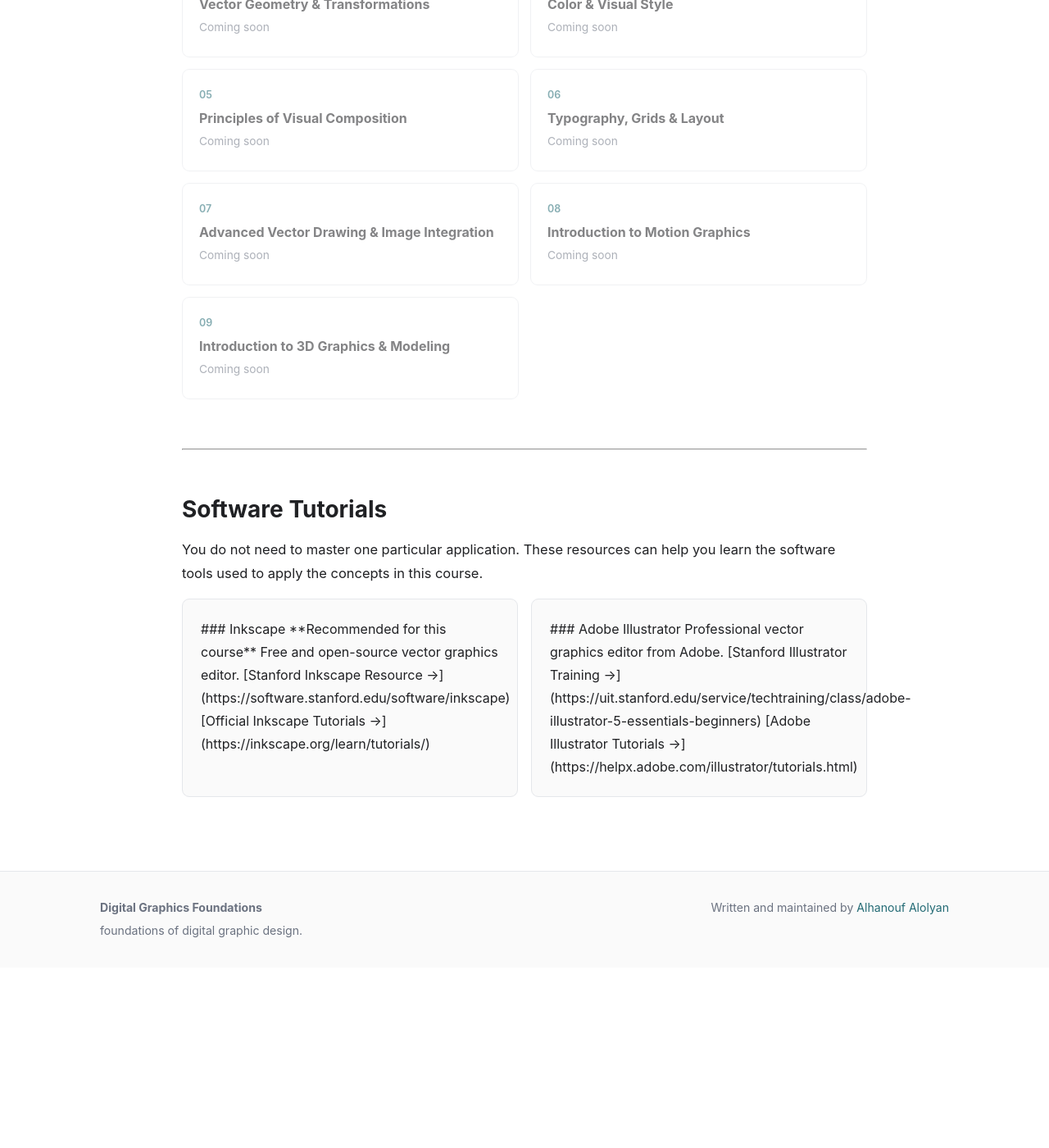
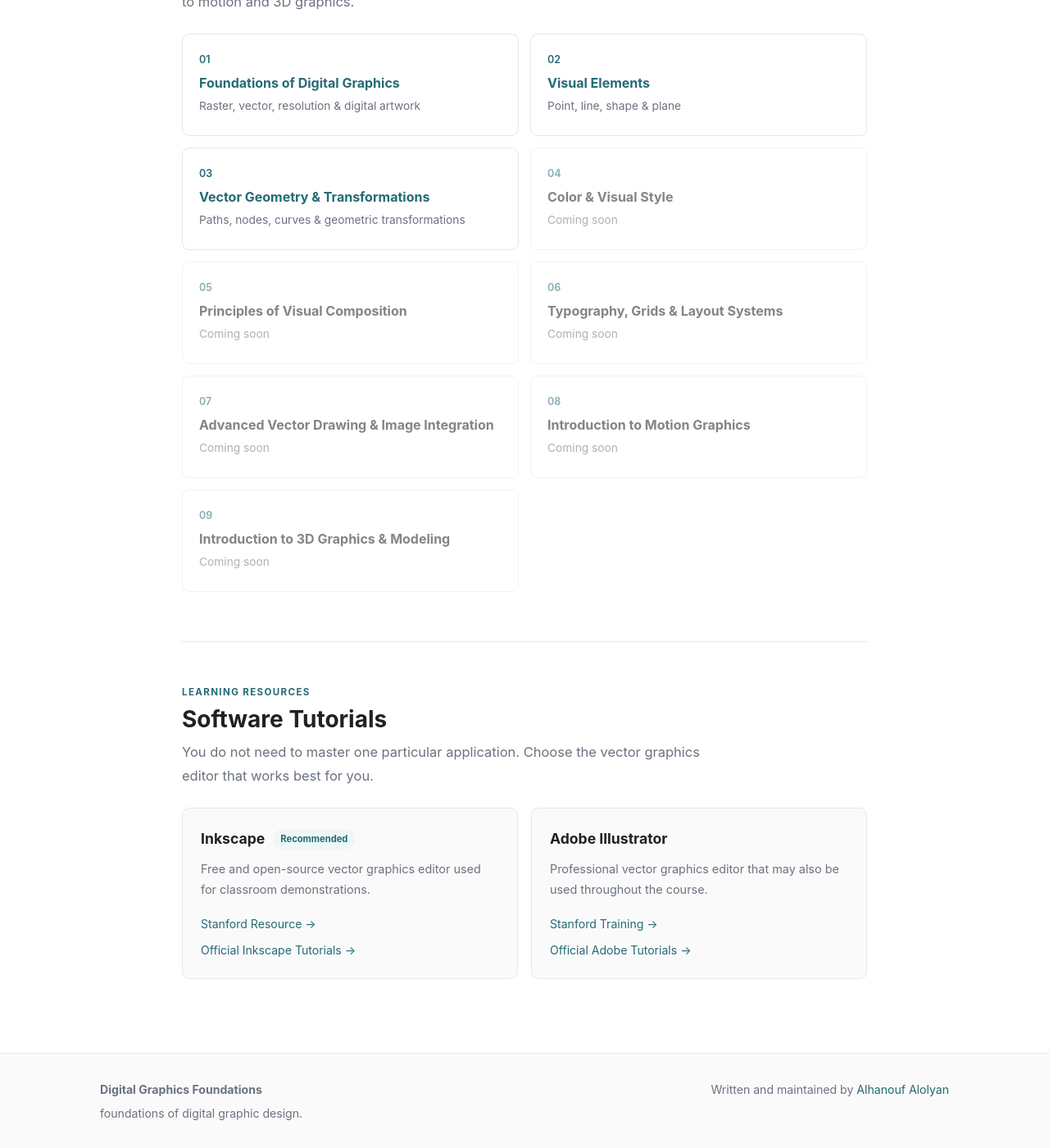
Before and after one commit to HanoCat/digital-graphics-foundations, a Jekyll site: the page built from index.md, in a window 1280 px wide and 1400 px high, scrolled down 559 px. Shown: the whole window at 82% size. Built offline with Jekyll 4.4.1, drawn with Linux system fonts in a browser that asks for light colours; before the commit the page ends 1739 px from its top, so only the background shows below that; some of the changed text lies outside the part shown.

Commit message:
better style

```diff
--- a/index.md
+++ b/index.md
@@ -3,109 +3,239 @@ layout: default
 title: Home
 ---
 
-<div class="course-hero">
+<section class="course-hero">
 
-# Digital Graphics Foundations
+  <h1>Digital Graphics Foundations</h1>
 
-Learn the principles behind digital graphics — and apply them using the vector editor of your choice.
+  <p>
+    Learn the principles behind digital graphics and apply them using
+    the vector editor of your choice.
+  </p>
 
-**Inkscape is used for classroom demonstrations**, but Adobe Illustrator or another suitable vector editor may also be used.
+  <p>
+    <strong>Inkscape is used for classroom demonstrations</strong>,
+    but Adobe Illustrator or another suitable vector editor may also be used.
+  </p>
 
-</div>
-
-## Start Here
-
-<div class="lesson-grid">
-
-<a class="lesson-card" href="{{ site.baseurl }}/lessons/01-digital-graphics-foundations.html">
-<span class="lesson-number">01</span>
-<strong>Foundations of Digital Graphics</strong>
-<span>Raster, vector, resolution & digital artwork</span>
-</a>
-
-<a class="lesson-card" href="{{ site.baseurl }}/lessons/02-point-line-plane.html">
-<span class="lesson-number">02</span>
-<strong>Visual Elements</strong>
-<span>Point, line, shape & plane</span>
-</a>
-
-<div class="lesson-card coming-soon">
-<span class="lesson-number">03</span>
-<strong>Vector Geometry & Transformations</strong>
-<span>Coming soon</span>
-</div>
-
-<div class="lesson-card coming-soon">
-<span class="lesson-number">04</span>
-<strong>Color & Visual Style</strong>
-<span>Coming soon</span>
-</div>
-
-<div class="lesson-card coming-soon">
-<span class="lesson-number">05</span>
-<strong>Principles of Visual Composition</strong>
-<span>Coming soon</span>
-</div>
-
-<div class="lesson-card coming-soon">
-<span class="lesson-number">06</span>
-<strong>Typography, Grids & Layout</strong>
-<span>Coming soon</span>
-</div>
-
-<div class="lesson-card coming-soon">
-<span class="lesson-number">07</span>
-<strong>Advanced Vector Drawing & Image Integration</strong>
-<span>Coming soon</span>
-</div>
-
-<div class="lesson-card coming-soon">
-<span class="lesson-number">08</span>
-<strong>Introduction to Motion Graphics</strong>
-<span>Coming soon</span>
-</div>
-
-<div class="lesson-card coming-soon">
-<span class="lesson-number">09</span>
-<strong>Introduction to 3D Graphics & Modeling</strong>
-<span>Coming soon</span>
-</div>
+</section>
 
 
-</div>
+<section id="lessons" class="lessons-section">
 
----
+  <div class="section-heading">
+    <span class="section-label">COURSE CONTENT</span>
 
-## Software Tutorials
+    <h2>Lessons</h2>
 
-You do not need to master one particular application. These resources can help you learn the software tools used to apply the concepts in this course.
+    <p>
+      Explore the foundations of digital graphics, from visual elements
+      and vector geometry to motion and 3D graphics.
+    </p>
+  </div>
 
-<div class="software-grid">
 
-<div class="software-card">
+  <div class="lesson-grid">
 
-### Inkscape
+    <!-- Lesson 01 -->
+    <a class="lesson-card"
+       href="{{ '/lessons/01-digital-graphics-foundations.html' | relative_url }}">
 
-**Recommended for this course**
+      <span class="lesson-number">01</span>
 
-Free and open-source vector graphics editor.
+      <strong>Foundations of Digital Graphics</strong>
 
-[Stanford Inkscape Resource →](https://software.stanford.edu/software/inkscape)
+      <span>Raster, vector, resolution & digital artwork</span>
 
-[Official Inkscape Tutorials →](https://inkscape.org/learn/tutorials/)
+    </a>
 
-</div>
 
-<div class="software-card">
+    <!-- Lesson 02 -->
+    <a class="lesson-card"
+       href="{{ '/lessons/02-point-line-plane.html' | relative_url }}">
 
-### Adobe Illustrator
+      <span class="lesson-number">02</span>
 
-Professional vector graphics editor from Adobe.
+      <strong>Visual Elements</strong>
 
-[Stanford Illustrator Training →](https://uit.stanford.edu/service/techtraining/class/adobe-illustrator-5-essentials-beginners)
+      <span>Point, line, shape & plane</span>
 
-[Adobe Illustrator Tutorials →](https://helpx.adobe.com/illustrator/tutorials.html)
+    </a>
 
-</div>
 
-</div>
+    <!-- Lesson 03 -->
+    <a class="lesson-card"
+       href="{{ '/lessons/03-vector-geometry-transformations.html' | relative_url }}">
+
+      <span class="lesson-number">03</span>
+
+      <strong>Vector Geometry & Transformations</strong>
+
+      <span>Paths, nodes, curves & geometric transformations</span>
+
+    </a>
+
+
+    <!-- Lesson 04 -->
+    <div class="lesson-card coming-soon">
+
+      <span class="lesson-number">04</span>
+
+      <strong>Color & Visual Style</strong>
+
+      <span>Coming soon</span>
+
+    </div>
+
+
+    <!-- Lesson 05 -->
+    <div class="lesson-card coming-soon">
+
+      <span class="lesson-number">05</span>
+
+      <strong>Principles of Visual Composition</strong>
+
+      <span>Coming soon</span>
+
+    </div>
+
+
+    <!-- Lesson 06 -->
+    <div class="lesson-card coming-soon">
+
+      <span class="lesson-number">06</span>
+
+      <strong>Typography, Grids & Layout Systems</strong>
+
+      <span>Coming soon</span>
+
+    </div>
+
+
+    <!-- Lesson 07 -->
+    <div class="lesson-card coming-soon">
+
+      <span class="lesson-number">07</span>
+
+      <strong>Advanced Vector Drawing & Image Integration</strong>
+
+      <span>Coming soon</span>
+
+    </div>
+
+
+    <!-- Lesson 08 -->
+    <div class="lesson-card coming-soon">
+
+      <span class="lesson-number">08</span>
+
+      <strong>Introduction to Motion Graphics</strong>
+
+      <span>Coming soon</span>
+
+    </div>
+
+
+    <!-- Lesson 09 -->
+    <div class="lesson-card coming-soon">
+
+      <span class="lesson-number">09</span>
+
+      <strong>Introduction to 3D Graphics & Modeling</strong>
+
+      <span>Coming soon</span>
+
+    </div>
+
+  </div>
+
+</section>
+
+
+<section id="software" class="software-section">
+
+  <div class="section-heading">
+
+    <span class="section-label">LEARNING RESOURCES</span>
+
+    <h2>Software Tutorials</h2>
+
+    <p>
+      You do not need to master one particular application.
+      Choose the vector graphics editor that works best for you.
+    </p>
+
+  </div>
+
+
+  <div class="software-grid">
+
+    <!-- Inkscape -->
+    <div class="software-card">
+
+      <div class="software-heading">
+
+        <h3>Inkscape</h3>
+
+        <span class="recommended">Recommended</span>
+
+      </div>
+
+      <p>
+        Free and open-source vector graphics editor used for
+        classroom demonstrations.
+      </p>
+
+      <div class="resource-links">
+
+        <a href="https://software.stanford.edu/software/inkscape"
+           target="_blank"
+           rel="noopener noreferrer">
+          Stanford Resource →
+        </a>
+
+        <a href="https://inkscape.org/learn/tutorials/"
+           target="_blank"
+           rel="noopener noreferrer">
+          Official Inkscape Tutorials →
+        </a>
+
+      </div>
+
+    </div>
+
+
+    <!-- Adobe Illustrator -->
+    <div class="software-card">
+
+      <div class="software-heading">
+
+        <h3>Adobe Illustrator</h3>
+
+      </div>
+
+      <p>
+        Professional vector graphics editor that may also be
+        used throughout the course.
+      </p>
+
+      <div class="resource-links">
+
+        <a href="https://uit.stanford.edu/service/techtraining/class/adobe-illustrator-5-essentials-beginners"
+           target="_blank"
+           rel="noopener noreferrer">
+          Stanford Training →
+        </a>
+
+        <a href="https://helpx.adobe.com/illustrator/tutorials.html"
+           target="_blank"
+           rel="noopener noreferrer">
+          Official Adobe Tutorials →
+        </a>
+
+      </div>
+
+    </div>
+
+  </div>
+
+</section>
```
